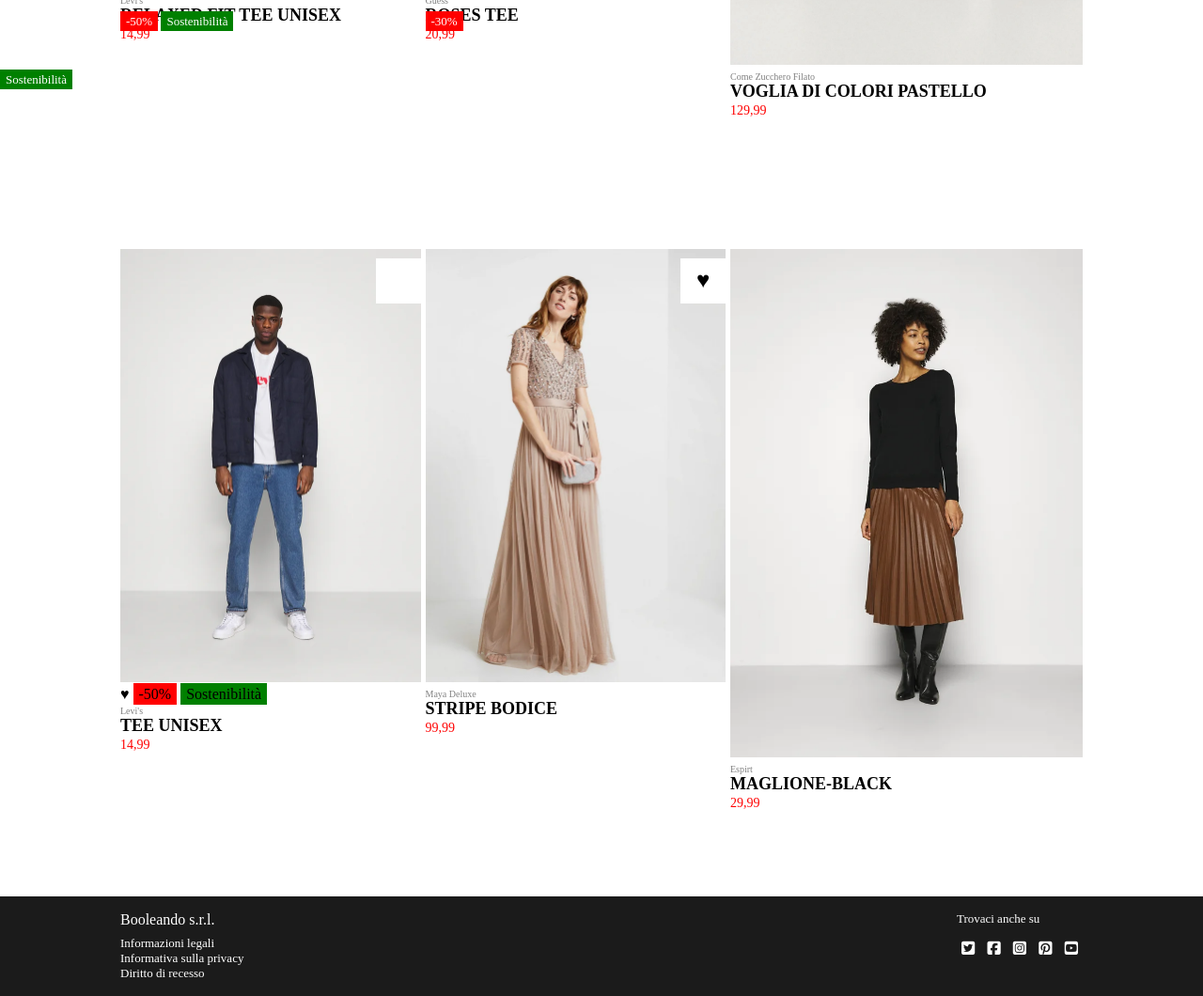
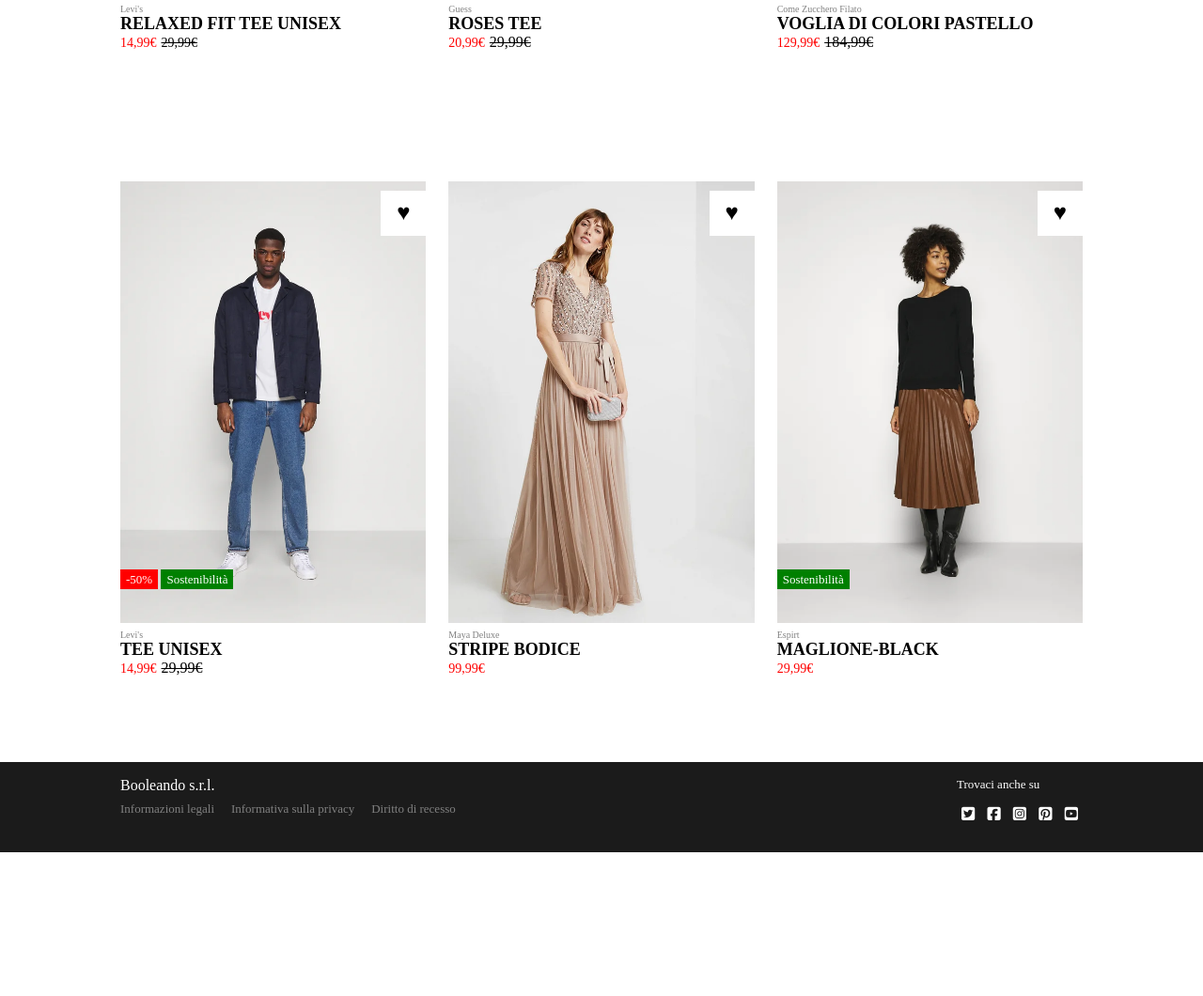
Before and after one commit to marcotrm/html-css-boolando, a plain HTML site: page index.html in a window 1280 px wide. Shown: the part 609-1669 px from the top of the page at 94% size. After the commit the page ends 1516 px from the top, so only its background shows below. Drawn offline with Linux system fonts and the light colour scheme.

Commit message:
fix: fixed images and footer

```diff
--- a/index.html
+++ b/index.html
@@ -47,7 +47,7 @@
                     <div class="description">
                         <p>Levi's</p>
                         <h4>RELAXED FIT TEE UNISEX</h5>
-                        <span class="color">14,99</span>
+                        <span class="color">14,99€<span class="line">29,99€</span>
                     </div>
                 </div>
                         <div class="colmn">
@@ -62,10 +62,10 @@
                          <div class="description">
                             <p>Guess</p>
                             <h4>ROSES TEE</h5>
-                            <span class="color">20,99</span>
+                            <span class="color">20,99€</span><span class="line">29,99€</span>
                          </div>
                         </div>
-                        <div class="colm">
+                        <div class="colmn">
                             <img class="img-one last-img" src="img/3b.webp" alt="completino">
                             <img class="img-two last-img" src="img/3.webp" alt="">
                             <div class="square flex">
@@ -77,25 +77,25 @@
                         <div class="description">
                             <p>Come Zucchero Filato</p>
                             <h4>VOGLIA DI COLORI PASTELLO</h5>
-                            <span class="color">129,99</span>
+                            <span class="color">129,99€</span><span class="line">184,99€</span>
                         </div>
                     </div>
             </div>
                 <div class="row flex">
                     <div class="colmn">
                        <img class="img-one" src="img/4b.webp" alt="levis">
-                       <img class="img-two" src="img/4b.webp" alt="">
-                       <div class="square flex"></div>
-                       <div>&hearts;
+                       <img class="img-two" src="img/4.webp" alt="">
+                       <div class="square flex">
+                       <div>&hearts;</div>
+                    </div>
                     <div class="labels">
-                    </div>
                         <span class="discount">-50%</span>
                         <span class="sost">Sostenibilità</span>
                     </div>
                        <div class="description">
                         <p>Levi's</p>
                         <h4>TEE UNISEX</h5>
-                        <span class="color">14,99</span>
+                        <span class="color">14,99€</span><span class="line">29,99€</span>
                     </div>
                     </div>
                            <div class="colmn">
@@ -107,10 +107,10 @@
                             <div class="description">
                                 <p>Maya Deluxe</p>
                                 <h4>STRIPE BODICE</h5>
-                                <span class="color">99,99</span>
+                                <span class="color">99,99€</span>
                             </div>
                            </div>
-                            <div class="colm">
+                            <div class="colmn">
                            <img class="img-one last-img" src="img/6b.webp" alt="espirt">
                            <img class="img-two last-img" src="img/6.webp" alt="">
                            <div class="square flex">
@@ -122,7 +122,7 @@
                            <div class="description">
                             <p>Espirt</p>
                             <h4>MAGLIONE-BLACK</h5>
-                            <span class="color">29,99</span>
+                            <span class="color">29,99€</span>
                             </div>
                         </div>
                 </div>
--- a/style.css
+++ b/style.css
@@ -113,10 +113,6 @@ main{
     display: none;
 }
 
-.last-img{
-    max-width: 375px;
-}
-
 .colmn:hover .img-two{
     display: inline;
 }
@@ -170,6 +166,12 @@ main{
     left: 0;
     bottom: 98px;
 }
+.line{
+    text-decoration: line-through;
+    color: black;
+    margin-left: 5px;
+
+}
 
 /* FOOTER */
 
@@ -193,7 +195,9 @@ footer>.container{
 
 .legal_info{
     font-size: small;
-    justify-content: space-between;
+    gap: 5%;
+    display: flex;
+    color: gray;
 }
 .social>div{
     font-size: small;
```
Also changed, not shown: img/4.webp (added).
